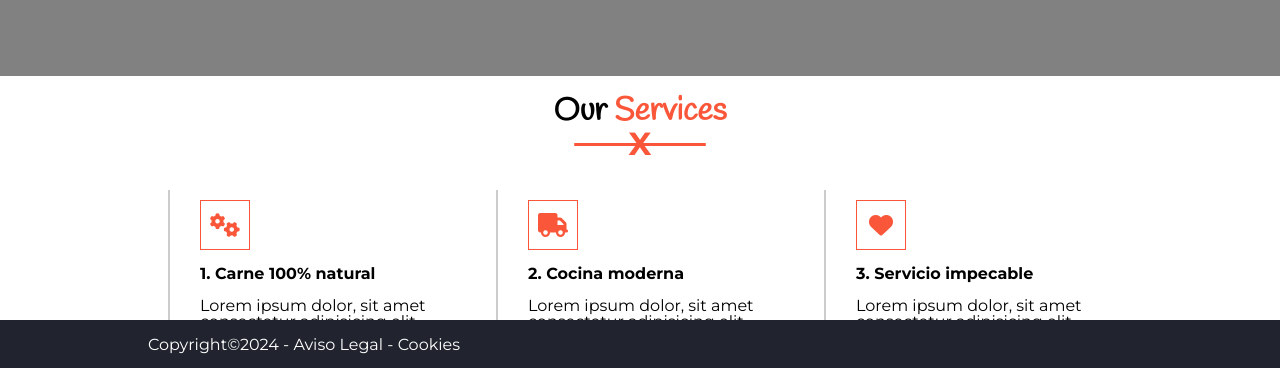
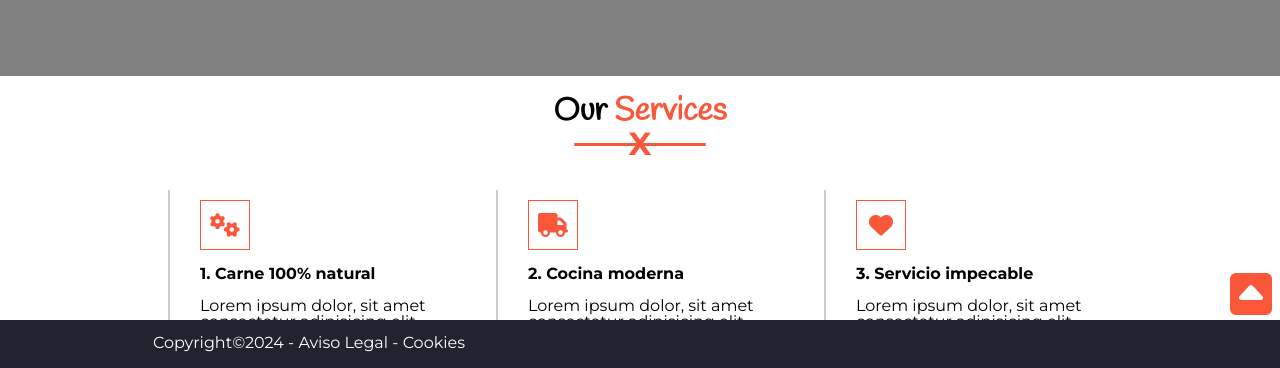
Before and after one commit to DatSatoru/primera_practica, a plain HTML site: page index.html in a window 1280 px wide. Shown: the part 430-798 px from the top of the page. Drawn offline with Linux system fonts and the light colour scheme.

Commit message:
botton to top created, project finish

```diff
--- a/css/aboutus.css
+++ b/css/aboutus.css
@@ -6,18 +6,18 @@
     padding: 1.25rem;
 
     figure {
-        margin: 20px;
+        margin: 1.25rem;
         display: block;
         margin: 0 auto;
         display: flex;
         justify-content: center;
-        margin-bottom: 40px;
+        margin-bottom: 2.5rem;
 
         .marco {
             transform: rotate(10deg);
             width: 80%;
 
-            border: 2px solid var(--primary-color);
+            border: 0.125rem solid var(--primary-color);
             align-content: center;
 
             &:hover {
@@ -31,9 +31,6 @@
             margin: 0 auto;
             width: 100%;
             display: block;
-
-
-
 
             &:hover {
                 transition: 1s;
@@ -50,7 +47,7 @@
         width: 100%;
 
         a {
-            width: 130px;
+            width: 8.125rem;
         }
     }
 
--- a/css/footer.css
+++ b/css/footer.css
@@ -1,16 +1,19 @@
 footer {
     background-color: var(--secondary-color);
     position: fixed;
-    height: 50px;
-    display: inline-block;
+    height: 3.125rem;
+    display: flex;
+    flex-direction: column;
     bottom: 0;
     width: 100%;
     align-content: center;
 
     p {
         color: white;
-        padding: 0 10px;
+        padding: 0.9375rem;
         font-weight: 400;
+        align-content: center;
+
 
         a {
             color: white;
@@ -20,4 +23,8 @@ footer {
             }
         }
     }
+
+    .upbtn a {
+        display: none;
+    }
 }
--- a/css/header.css
+++ b/css/header.css
@@ -52,7 +52,7 @@ header .lower {
     display: flex;
     flex-direction: column;
     align-content: center;
-    margin-bottom: 20px;
+    margin-bottom: 1.25rem;
 }
 
 .line {
--- a/css/mediaqueries.css
+++ b/css/mediaqueries.css
@@ -29,6 +29,18 @@
             width: 100%;
         }
     }
+
+    footer .upbtn a {
+        color: var(--primary-color);
+        font-size: 3rem;
+        display: inline-block;
+        position: absolute;
+        bottom: 50px;
+        right: 0;
+        width: 50px;
+        height: 50px;
+    }
+
 }
 
 @media(width>=769px) {
@@ -113,4 +125,6 @@
             width: 50%;
         }
     }
+
+
 }
--- a/index.html
+++ b/index.html
@@ -165,6 +165,9 @@
         </section>
     </div>
     <footer>
+        <div class="upbtn">
+            <a href="#top"><i class="fa-solid fa-square-caret-up"></i></a>
+        </div>
         <div class="container">
             <p>Copyright&copy;2024 - <a href="#">Aviso Legal</a> - <a href="#">Cookies</a> </p>
         </div>
```
